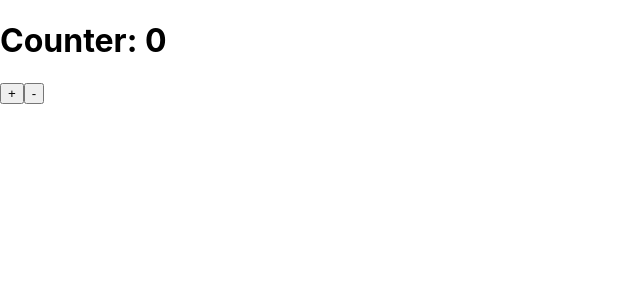
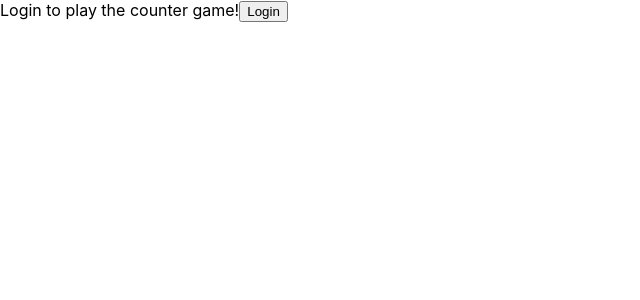
Before and after one commit to atapas/react-redux-example, a React (Create React App) app in the folder learn-react-redux/: page / in a window 1280 px wide. Shown: the top 300 px of the page, without its empty margins (0-640 px from the left). Built offline with nearby package versions, Linux system fonts and the light colour scheme.

Commit message:
Added a logged in condition

```diff
--- a/learn-react-redux/src/App.js
+++ b/learn-react-redux/src/App.js
@@ -1,15 +1,33 @@
 import React from 'react';
 import { useSelector, useDispatch } from 'react-redux';
-import { increment, decrement} from './actions';
+import { increment, decrement, signIn, signOut } from './actions';
 
 function App() {
+
   const counter = useSelector(state => state.counter);
+  const isLoggedIn = useSelector(state => state.isLoggedIn);
+  console.log(counter, isLoggedIn);
   const dispatch = useDispatch();
   return (
     <div className="App">
-      <h1>Counter: {counter}</h1>
-      <button onClick={() => dispatch(increment())}>+</button>
-      <button onClick={() => dispatch(decrement())}>-</button>
+
+      {isLoggedIn
+        ?
+        <div>
+          <h1>Counter: { counter }</h1>
+          <button onClick={() => dispatch(increment())}>+</button>
+          <button onClick={() => dispatch(decrement())}>-</button>
+          <div>
+            <button onClick={() => dispatch(signOut())}>Logout</button>
+          </div>
+        </div>
+        :
+        <div>
+          <span>Login to play the counter game!</span>
+          <button onClick={() => dispatch(signIn())}>Login</button>
+        </div>
+        }
+
     </div>
   );
 }
--- a/learn-react-redux/src/actions/index.js
+++ b/learn-react-redux/src/actions/index.js
@@ -9,3 +9,15 @@ export const decrement = () => {
         type: 'DECREMENT'
     }
 };
+
+export const signIn = () => {
+    return {
+        type: 'SIGNIN'
+    }
+};
+
+export const signOut = () => {
+    return {
+        type: 'SIGNOUT'
+    }
+};
--- a/learn-react-redux/src/reducers/index.js
+++ b/learn-react-redux/src/reducers/index.js
@@ -5,7 +5,7 @@ import { combineReducers } from 'redux';
 
 const allReducers = combineReducers({
     counter: counterReducer,
-    isLiggedIn: loggedInReducer
+    isLoggedIn: loggedInReducer
 });
 
 export default allReducers;
--- a/learn-react-redux/src/reducers/loggedIn.js
+++ b/learn-react-redux/src/reducers/loggedIn.js
@@ -1,9 +1,9 @@
 const loggedInReducer = (state = false, action) => {
     switch(action.type) {
-        case 'Sign-In':
+        case 'SIGNIN':
             state = true;
             return state;
-        case 'Sign-Out':
+        case 'SIGNOUT':
             state = false;
             return state;
         default:
```
